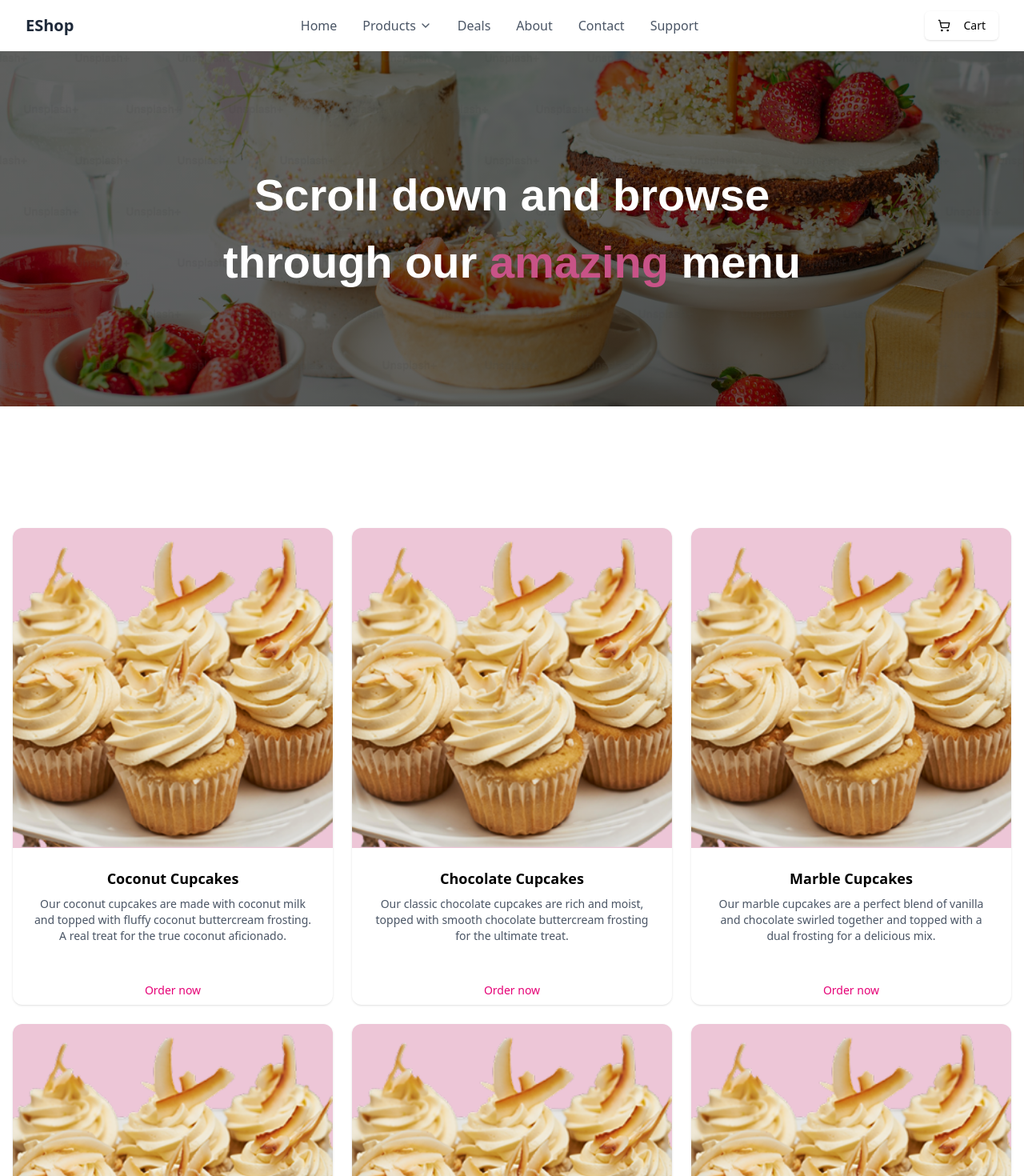
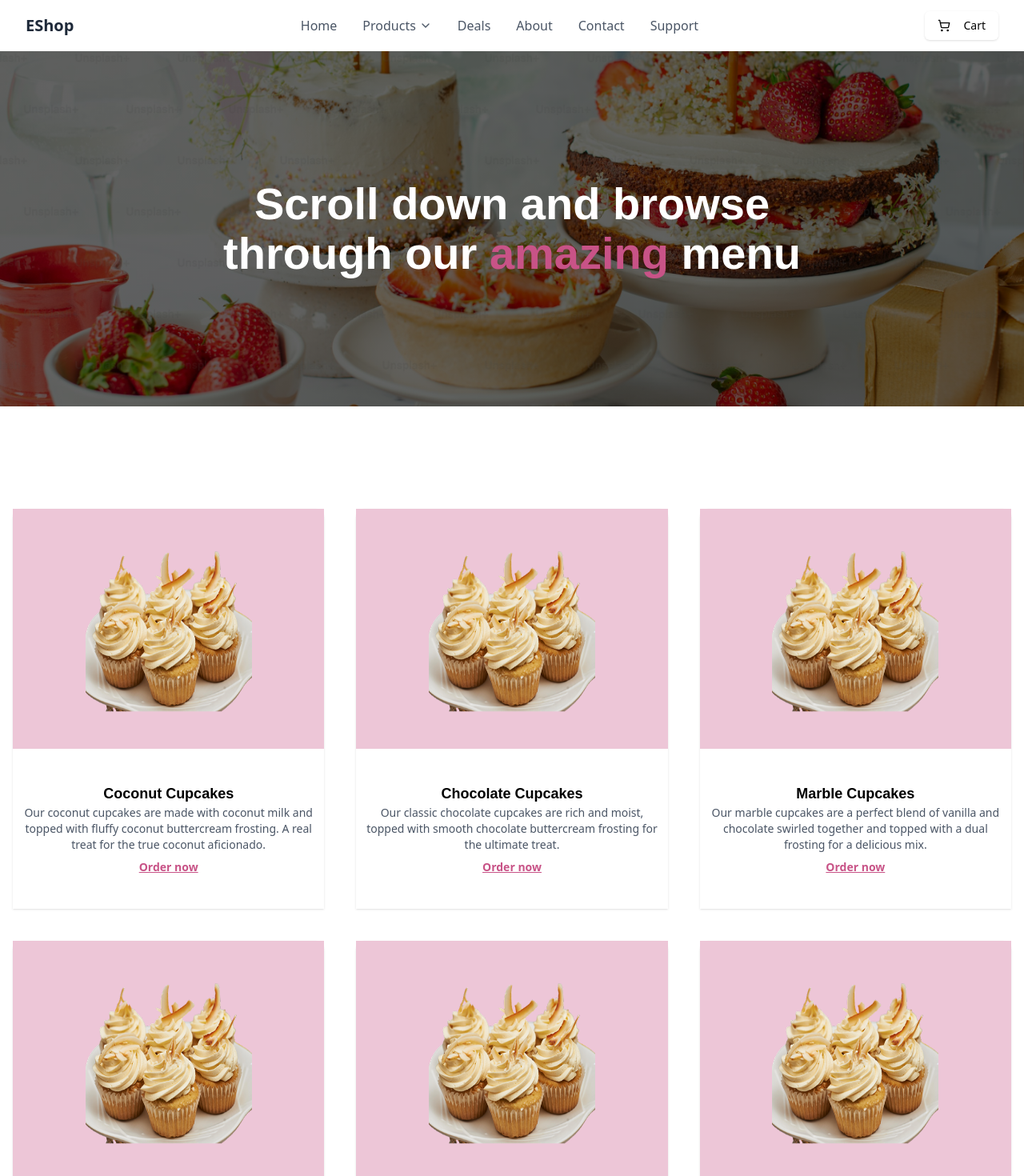
Before and after one commit to ericogbekene/Bakery_projectFE, a Next.js app: page /pastries in a window 1280 px wide. Shown: the top 1470 px of the page at 80% size. Built offline with nearby package versions, Linux system fonts and the light colour scheme; a web font is replaced by a local one.

Commit message:
fixes ui

```diff
--- a/src/app/(landing)/cakes/page.tsx
+++ b/src/app/(landing)/cakes/page.tsx
@@ -3,10 +3,8 @@ import Cakes from "@/public/images/cakes-bg.jpeg"
 import {
   Card,
   CardContent,
-  CardFooter,
-  CardHeader,
 } from "@/components/ui/card"
-import { Button } from "@/src/components/ui/button"
+import Link from "next/link"
 
 interface CupcakeItem {
   id: string
@@ -84,34 +82,34 @@ const CakesPage = () => {
 
   return (
     <div>
-      <div className="h-[20vh] md:h-[60vh] max-h-[444px] flex items-center justify-center text-white font-nowy"
+      <div className="h-[20vh] md:h-[60vh] max-h-[444px] flex items-center justify-center text-white font-nowy px-4"
         style={{
           backgroundImage: `linear-gradient(rgba(0,0,0,0.6), rgba(0,0,0,0.6)), url(${Cakes.src})`,
           backgroundRepeat: "no-repeat",
           backgroundPosition: "center",
           backgroundSize: "cover"
         }}>
-        <h1 className="text-[3.5rem] font-semibold w-full md:w-[65%] max-w-4xl text-center">Scroll down and browse through our <span className="text-primary-1100">amazing</span> menu</h1>
+        <h1 className="text-2xl sm:text-4xl lg:text-[3.5rem] font-semibold w-full md:w-[65%] max-w-4xl text-center">Scroll down and browse through our <span className="text-primary-1100">amazing</span> menu</h1>
       </div>
 
-      <div className="container mx-auto py-10 grid grid-cols-1 sm:grid-cols-2 md:grid-cols-3 gap-6 mt-28 px-4">
+      <div className="container mx-auto py-4 grid grid-cols-1 sm:grid-cols-2 lg:grid-cols-3 gap-10 mt-6 sm:mt-12 md:mt-20 lg:mt-28 px-4">
         {
           cupcakes.map(cupcake => (
-            <Card key={cupcake.id} className="overflow-hidden border-none shadow-sm p-0">
-              <CardHeader className="p-0">
-                <div className="aspect-square relative bg-primary-300">
-                  <Image src={cupcake.image || "/placeholder.svg"} alt={cupcake.title} fill className="object-cover" />
+            <Card key={cupcake.id} className="h-96 md:h-[500px] border-none shadow-sm p-0 rounded-b-none">
+              <CardContent className="text-center p-0 h-full">
+                <div className="bg-primary-300 w-full h-3/5 flex justify-center items-center">
+                  <div className="w-52 h-52 relative">
+                    <Image src={cupcake.image || "/placeholder.svg"} alt={cupcake.title} fill className="object-center" />
+                  </div>
                 </div>
-              </CardHeader>
-              <CardContent className="text-center">
-                <h3 className="font-semibold text-lg mb-2">{cupcake.title}</h3>
-                <p className="text-sm text-gray-600 mb-4">{cupcake.description}</p>
+                <div className="p-2 h-2/5 flex flex-col items-center justify-center">
+                  <h3 className="font-semibold text-lg font-nowy">{cupcake.title}</h3>
+                  <p className="text-sm text-gray-600">{cupcake.description}</p>
+                  <Link href="#" className="text-primary-1100 underline text-sm font-semibold mt-2">
+                    Order now
+                  </Link>
+                </div>
               </CardContent>
-              <CardFooter className="flex justify-center">
-                <Button variant="link" className="text-pink-600 border-pink-600 hover:bg-pink-50">
-                  Order now
-                </Button>
-              </CardFooter>
             </Card>
           ))
         }
--- a/src/app/(landing)/loaves/page.tsx
+++ b/src/app/(landing)/loaves/page.tsx
@@ -3,10 +3,8 @@ import Cakes from "@/public/images/cakes-bg.jpeg"
 import {
   Card,
   CardContent,
-  CardFooter,
-  CardHeader,
 } from "@/components/ui/card"
-import { Button } from "@/src/components/ui/button"
+import Link from "next/link"
 
 interface CupcakeItem {
   id: string
@@ -84,34 +82,34 @@ const LoavesPage = () => {
 
   return (
     <div>
-      <div className="h-[20vh] md:h-[60vh] max-h-[444px] flex items-center justify-center text-white font-nowy"
+      <div className="h-[20vh] md:h-[60vh] max-h-[444px] flex items-center justify-center text-white font-nowy px-4"
         style={{
           backgroundImage: `linear-gradient(rgba(0,0,0,0.6), rgba(0,0,0,0.6)), url(${Cakes.src})`,
           backgroundRepeat: "no-repeat",
           backgroundPosition: "center",
           backgroundSize: "cover"
         }}>
-        <h1 className="text-[3.5rem] font-semibold w-full md:w-[65%] max-w-4xl text-center">Scroll down and browse through our <span className="text-primary-1100">amazing</span> menu</h1>
+        <h1 className="text-2xl sm:text-4xl lg:text-[3.5rem] font-semibold w-full md:w-[65%] max-w-4xl text-center">Scroll down and browse through our <span className="text-primary-1100">amazing</span> menu</h1>
       </div>
 
-      <div className="container mx-auto py-10 grid grid-cols-1 sm:grid-cols-2 md:grid-cols-3 gap-6 mt-28 px-4">
+      <div className="container mx-auto py-4 grid grid-cols-1 sm:grid-cols-2 lg:grid-cols-3 gap-10 mt-6 sm:mt-12 md:mt-20 lg:mt-28 px-4">
         {
           cupcakes.map(cupcake => (
-            <Card key={cupcake.id} className="overflow-hidden border-none shadow-sm p-0">
-              <CardHeader className="p-0">
-                <div className="aspect-square relative bg-primary-300">
-                  <Image src={cupcake.image || "/placeholder.svg"} alt={cupcake.title} fill className="object-cover" />
+            <Card key={cupcake.id} className="h-96 md:h-[500px] border-none shadow-sm p-0 rounded-b-none">
+              <CardContent className="text-center p-0 h-full">
+                <div className="bg-primary-300 w-full h-3/5 flex justify-center items-center">
+                  <div className="w-52 h-52 relative">
+                    <Image src={cupcake.image || "/placeholder.svg"} alt={cupcake.title} fill className="object-center" />
+                  </div>
                 </div>
-              </CardHeader>
-              <CardContent className="text-center">
-                <h3 className="font-semibold text-lg mb-2">{cupcake.title}</h3>
-                <p className="text-sm text-gray-600 mb-4">{cupcake.description}</p>
+                <div className="p-2 h-2/5 flex flex-col items-center justify-center">
+                  <h3 className="font-semibold text-lg font-nowy">{cupcake.title}</h3>
+                  <p className="text-sm text-gray-600">{cupcake.description}</p>
+                  <Link href="#" className="text-primary-1100 underline text-sm font-semibold mt-2">
+                    Order now
+                  </Link>
+                </div>
               </CardContent>
-              <CardFooter className="flex justify-center">
-                <Button variant="link" className="text-pink-600 border-pink-600 hover:bg-pink-50">
-                  Order now
-                </Button>
-              </CardFooter>
             </Card>
           ))
         }
--- a/src/app/(landing)/pastries/page.tsx
+++ b/src/app/(landing)/pastries/page.tsx
@@ -3,10 +3,8 @@ import Cakes from "@/public/images/cakes-bg.jpeg"
 import {
   Card,
   CardContent,
-  CardFooter,
-  CardHeader,
 } from "@/components/ui/card"
-import { Button } from "@/src/components/ui/button"
+import Link from "next/link"
 
 interface CupcakeItem {
   id: string
@@ -14,6 +12,7 @@ interface CupcakeItem {
   description: string
   image: string
 }
+
 
 const PastriesPage = () => {
   const cupcakes: CupcakeItem[] = [
@@ -84,34 +83,34 @@ const PastriesPage = () => {
 
   return (
     <div>
-      <div className="h-[20vh] md:h-[60vh] max-h-[444px] flex items-center justify-center text-white font-nowy"
+    <div className="h-[20vh] md:h-[60vh] max-h-[444px] flex items-center justify-center text-white font-nowy px-4"
       style={{
         backgroundImage: `linear-gradient(rgba(0,0,0,0.6), rgba(0,0,0,0.6)), url(${Cakes.src})`,
         backgroundRepeat: "no-repeat",
         backgroundPosition: "center",
         backgroundSize: "cover"
       }}>
-        <h1 className="text-[3.5rem] font-semibold w-full md:w-[65%] max-w-4xl text-center">Scroll down and browse through our <span className="text-primary-1100">amazing</span> menu</h1>
+      <h1 className="text-2xl sm:text-4xl lg:text-[3.5rem] font-semibold w-full md:w-[65%] max-w-4xl text-center">Scroll down and browse through our <span className="text-primary-1100">amazing</span> menu</h1>
     </div>
 
-      <div className="container mx-auto py-10 grid grid-cols-1 sm:grid-cols-2 md:grid-cols-3 gap-6 mt-28 px-4">
+    <div className="container mx-auto py-4 grid grid-cols-1 sm:grid-cols-2 lg:grid-cols-3 gap-10 mt-6 sm:mt-12 md:mt-20 lg:mt-28 px-4">
       {
         cupcakes.map(cupcake => (
-            <Card key={cupcake.id} className="overflow-hidden border-none shadow-sm p-0">
-              <CardHeader className="p-0">
-                <div className="aspect-square relative bg-primary-300">
-                  <Image src={cupcake.image || "/placeholder.svg"} alt={cupcake.title} fill className="object-cover" />
+          <Card key={cupcake.id} className="h-96 md:h-[500px] border-none shadow-sm p-0 rounded-b-none">
+            <CardContent className="text-center p-0 h-full">
+              <div className="bg-primary-300 w-full h-3/5 flex justify-center items-center">
+                <div className="w-52 h-52 relative">
+                  <Image src={cupcake.image || "/placeholder.svg"} alt={cupcake.title} fill className="object-center" />
                 </div>
-              </CardHeader>
-              <CardContent className="text-center">
-                <h3 className="font-semibold text-lg mb-2">{cupcake.title}</h3>
-                <p className="text-sm text-gray-600 mb-4">{cupcake.description}</p>
+              </div>
+              <div className="p-2 h-2/5 flex flex-col items-center justify-center">
+                <h3 className="font-semibold text-lg font-nowy">{cupcake.title}</h3>
+                <p className="text-sm text-gray-600">{cupcake.description}</p>
+                <Link href="#" className="text-primary-1100 underline text-sm font-semibold mt-2">
+                  Order now
+                </Link>
+              </div>
             </CardContent>
-              <CardFooter className="flex justify-center">
-                <Button variant="link" className="text-pink-600 border-pink-600 hover:bg-pink-50">
-                  Order now
-                </Button>
-              </CardFooter>
           </Card>
         ))
       }
```
Lines whose indentation alone changed are shown as unchanged.
